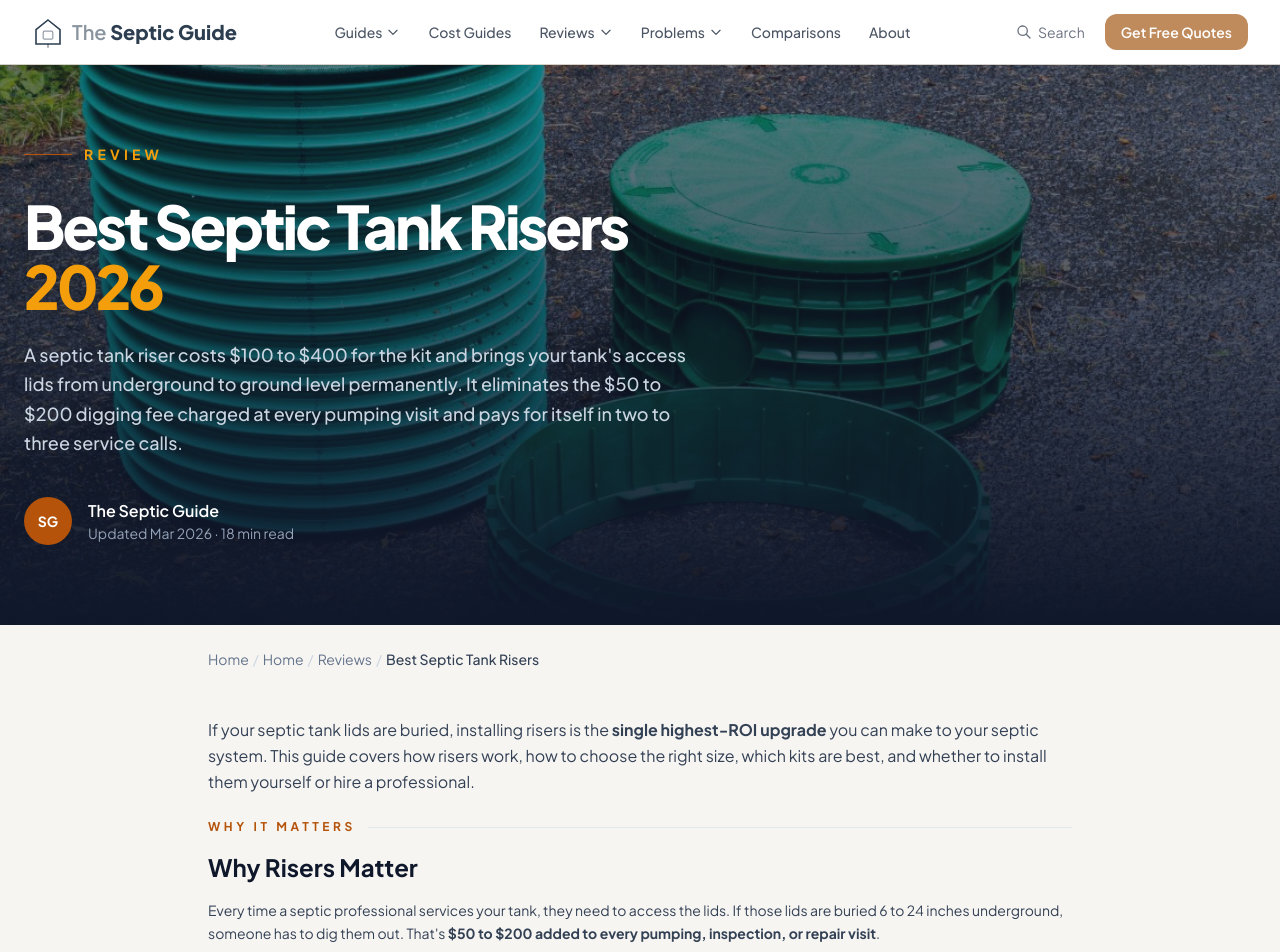
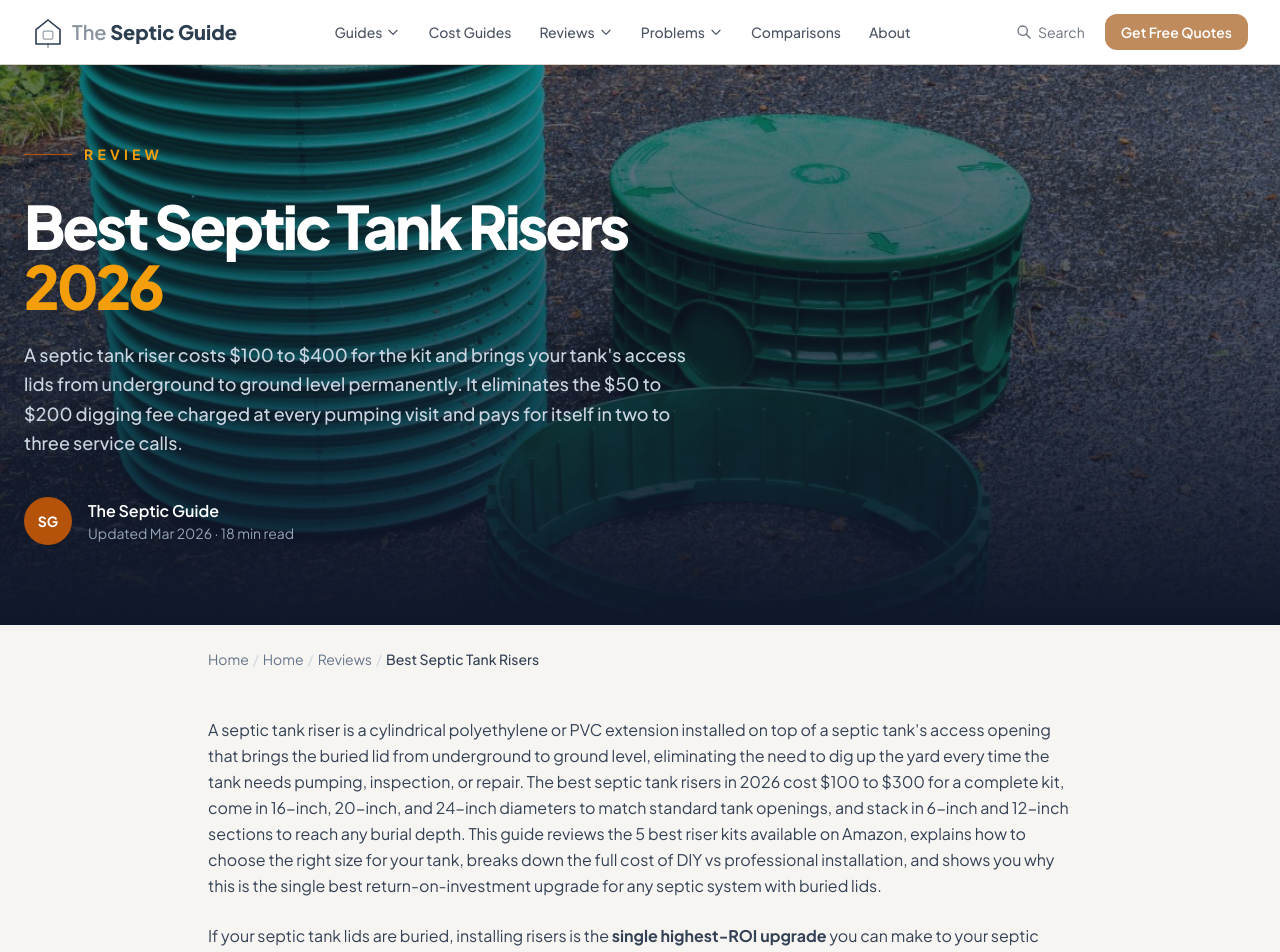
Before and after one commit to thebasementguide2026/theseptic.guide-, a Next.js app: page /reviews/best-septic-tank-risers in a window 1280 px wide. Shown: the top 952 px of the page. Built offline with nearby package versions, Linux system fonts and the light colour scheme.

Commit message:
Add intro paragraph to best septic tank risers page

```diff
--- a/app/reviews/best-septic-tank-risers/page.tsx
+++ b/app/reviews/best-septic-tank-risers/page.tsx
@@ -61,7 +61,7 @@ export default function BestSepticTankRisers() {
               { label: 'Best Septic Tank Risers' }
             ]} />
       <article className='max-w-4xl mx-auto px-4 py-12'>
-        <p className='text-base text-slate-700 leading-relaxed mb-6'>If your septic tank lids are buried, installing risers is the <strong>single highest-ROI upgrade</strong> you can make to your septic system. This guide covers how risers work, how to choose the right size, which kits are best, and whether to install them yourself or hire a professional.</p>
+        <p className='text-base text-slate-700 leading-relaxed mb-6'>A septic tank riser is a cylindrical polyethylene or PVC extension installed on top of a septic tank&apos;s access opening that brings the buried lid from underground to ground level, eliminating the need to dig up the yard every time the tank needs pumping, inspection, or repair. The best septic tank risers in 2026 cost $100 to $300 for a complete kit, come in 16-inch, 20-inch, and 24-inch diameters to match standard tank openings, and stack in 6-inch and 12-inch sections to reach any burial depth. This guide reviews the 5 best riser kits available on Amazon, explains how to choose the right size for your tank, breaks down the full cost of DIY vs professional installation, and shows you why this is the single best return-on-investment upgrade for any septic system with buried lids.</p>         <p className='text-base text-slate-700 leading-relaxed mb-6'>If your septic tank lids are buried, installing risers is the <strong>single highest-ROI upgrade</strong> you can make to your septic system. This guide covers how risers work, how to choose the right size, which kits are best, and whether to install them yourself or hire a professional.</p>
         <div className='mb-16'>
           <div className='flex items-center space-x-3 mb-4'><span className='text-amber-700 font-bold tracking-[0.3em] text-xs uppercase'>Why It Matters</span><div className='flex-1 h-px bg-slate-200'></div></div>
           <h2 className='text-2xl font-bold text-slate-900 mb-4'>Why Risers Matter</h2>
```
